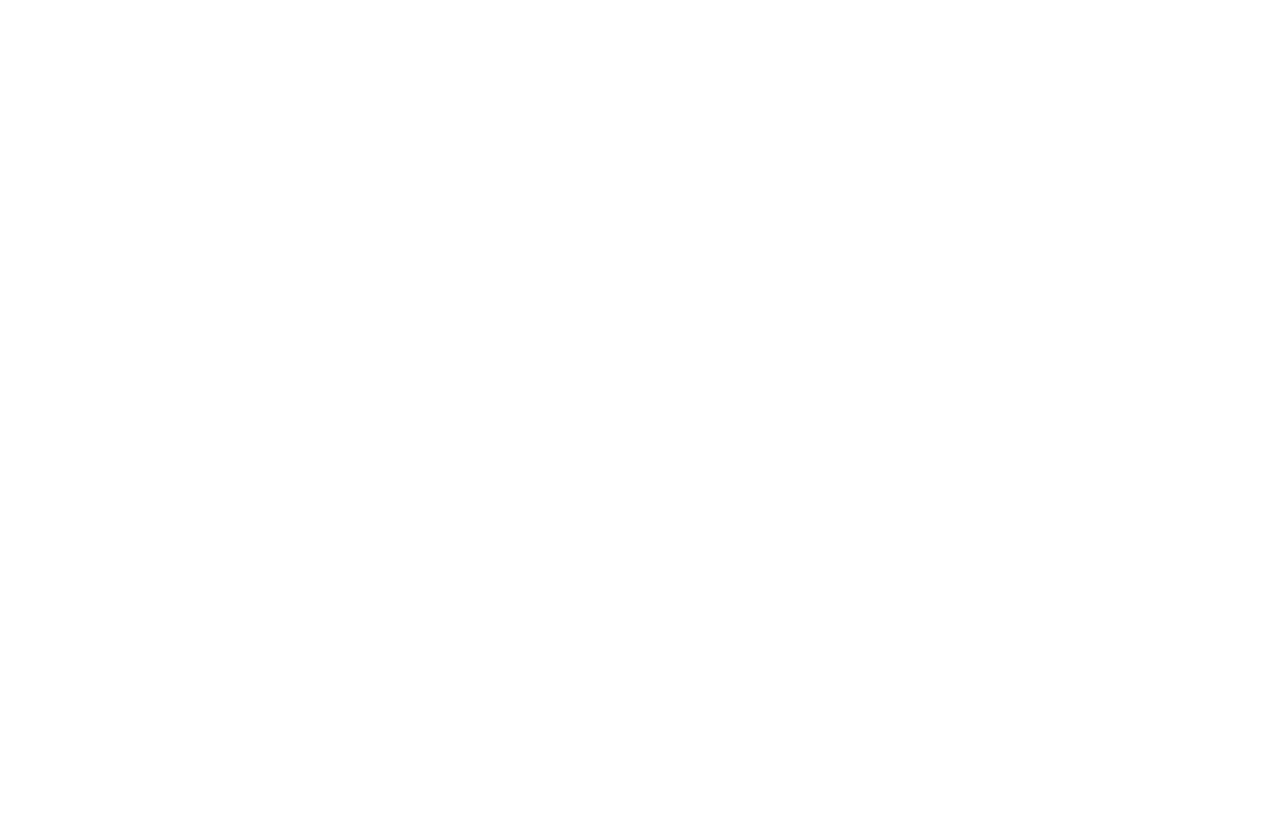
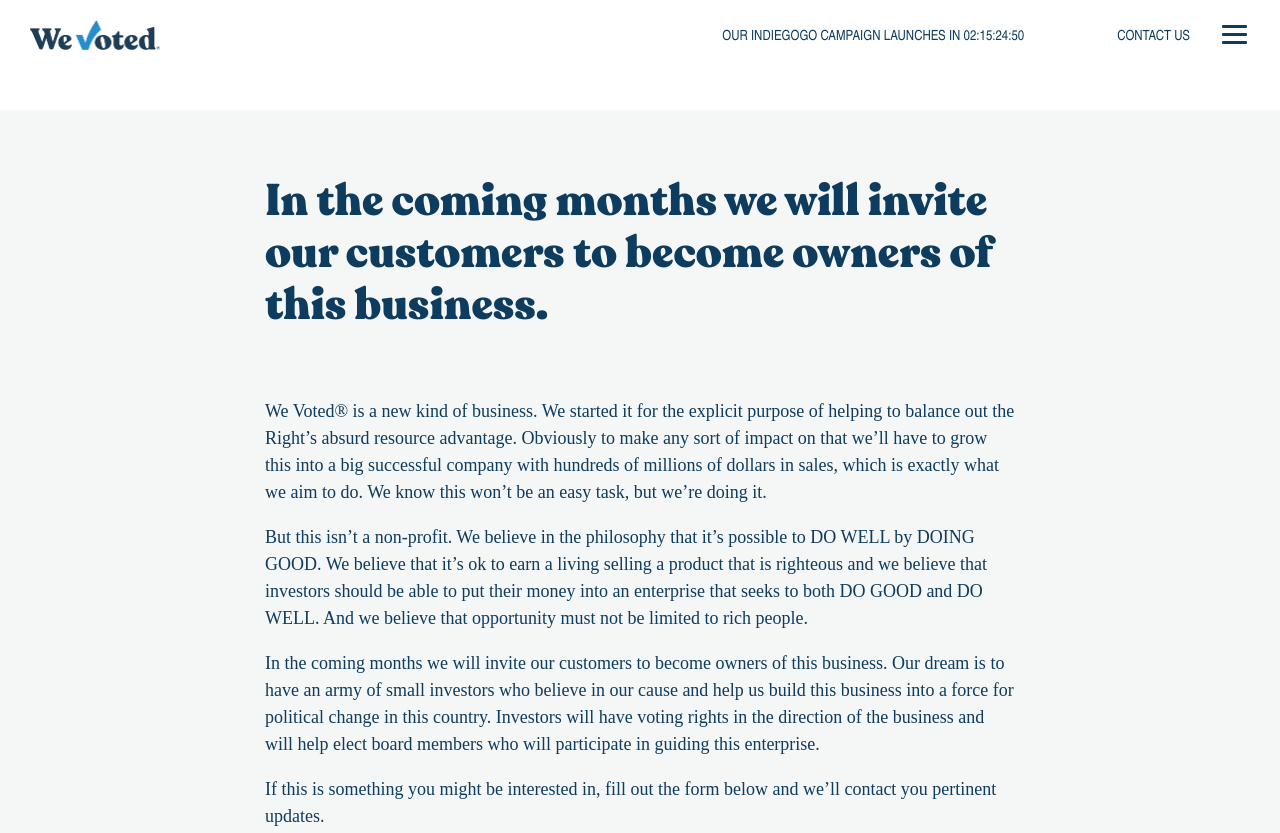
Before and after one commit to replacement-goods/wevoted, a Gatsby site: page /invest-in-we-voted in a window 1280 px wide. Before the commit this address had no page. Shown: the top 833 px of the page. Before the commit the page ends 800 px from the top, so only its background shows below. Built offline with nearby package versions, Linux system fonts and the light colour scheme; Gatsby itself is replaced by a stand-in of ours; a web font is replaced by a local one.

Commit message:
GTM and Invest page

```diff
--- a/gatsby-config.js
+++ b/gatsby-config.js
@@ -29,5 +29,12 @@ module.exports = {
     },
     `gatsby-plugin-sass`,
     `gatsby-plugin-netlify`,
+    {
+      resolve: `gatsby-plugin-google-tagmanager`,
+      options: {
+        id: `GTM-W3TPBL5`,
+        includeInDevelopment: false,
+        defaultDataLayer: { platform: `web` },
+    }
   ],
 }
--- a/package.json
+++ b/package.json
@@ -8,6 +8,7 @@
     "classnames": "^2.2.6",
     "gatsby": "^2.10.0",
     "gatsby-image": "^2.2.1",
+    "gatsby-plugin-google-tagmanager": "^2.1.9",
     "gatsby-plugin-manifest": "^2.2.0",
     "gatsby-plugin-netlify": "^2.1.11",
     "gatsby-plugin-offline": "^2.2.0",
--- a/src/components/Menu/index.js
+++ b/src/components/Menu/index.js
@@ -36,6 +36,7 @@ const Menu = ({ mobileCdVisible }) => {
         <nav className={classnames(styles.mainNav, !contactVisible && styles.visible)}>
           <Link to="/about-us">About Us</Link>
           <Link to="/team">The Team</Link>
+          <Link to="/invest-in-we-voted">Invest in We Voted</Link>
           <a
             onClick={() => {
               setContactVisible(true);
--- a/src/components/seo.js
+++ b/src/components/seo.js
@@ -9,6 +9,7 @@ import React from "react"
 import PropTypes from "prop-types"
 import Helmet from "react-helmet"
 import { useStaticQuery, graphql } from "gatsby"
+import recoleta from '../fonts/recoleta.woff';
 import logo from '../images/logo.png';
 
 function SEO({ description, lang, meta, title }) {
@@ -87,6 +88,14 @@ function SEO({ description, lang, meta, title }) {
 
         gtag('config', 'UA-140098299-1');
       `}</script>
+      <style type="text/css">{`
+        @font-face {
+          font-family: 'recoleta black';
+          src: url(${recoleta}) format('woff');
+          font-weight: normal;
+          font-style: normal;
+        }
+      `}</style>
     </Helmet>
   )
 }
--- /dev/null
+++ b/src/pages/invest-in-we-voted.js
@@ -0,0 +1,51 @@
+import React from 'react';
+import Layout from '../components/layout';
+import SEO from '../components/seo';
+import Menu from '../components/Menu';
+import Intro from '../components/Intro';
+import BasicPage from '../elements/BasicPage';
+import Footer from '../components/Footer';
+
+const InvestPage = () => {
+  return (
+    <Layout>
+      <SEO title="We Voted | Invest In Us" />
+      <Menu />
+      <Intro />
+      <BasicPage>
+        <h3>
+          In the coming months we will invite our customers to become owners of this
+          business.
+        </h3>
+        <p>
+          We Voted® is a new kind of business. We started it for the explicit purpose of
+          helping to balance out the Right’s absurd resource advantage. Obviously to make
+          any sort of impact on that we’ll have to grow this into a big successful company
+          with hundreds of millions of dollars in sales, which is exactly what we aim to
+          do. We know this won’t be an easy task, but we’re doing it.
+        </p>
+        <p>
+          But this isn’t a non-profit. We believe in the philosophy that it’s possible to
+          DO WELL by DOING GOOD. We believe that it’s ok to earn a living selling a
+          product that is righteous and we believe that investors should be able to put
+          their money into an enterprise that seeks to both DO GOOD and DO WELL. And we
+          believe that opportunity must not be limited to rich people.
+        </p>
+        <p>
+          In the coming months we will invite our customers to become owners of this
+          business. Our dream is to have an army of small investors who believe in our
+          cause and help us build this business into a force for political change in this
+          country. Investors will have voting rights in the direction of the business and
+          will help elect board members who will participate in guiding this enterprise.
+        </p>
+        <p>
+          If this is something you might be interested in, fill out the form below and
+          we’ll contact you pertinent updates.
+        </p>
+      </BasicPage>
+      <Footer />
+    </Layout>
+  );
+};
+
+export default InvestPage;
```
Also changed, not shown: 1 other file.
